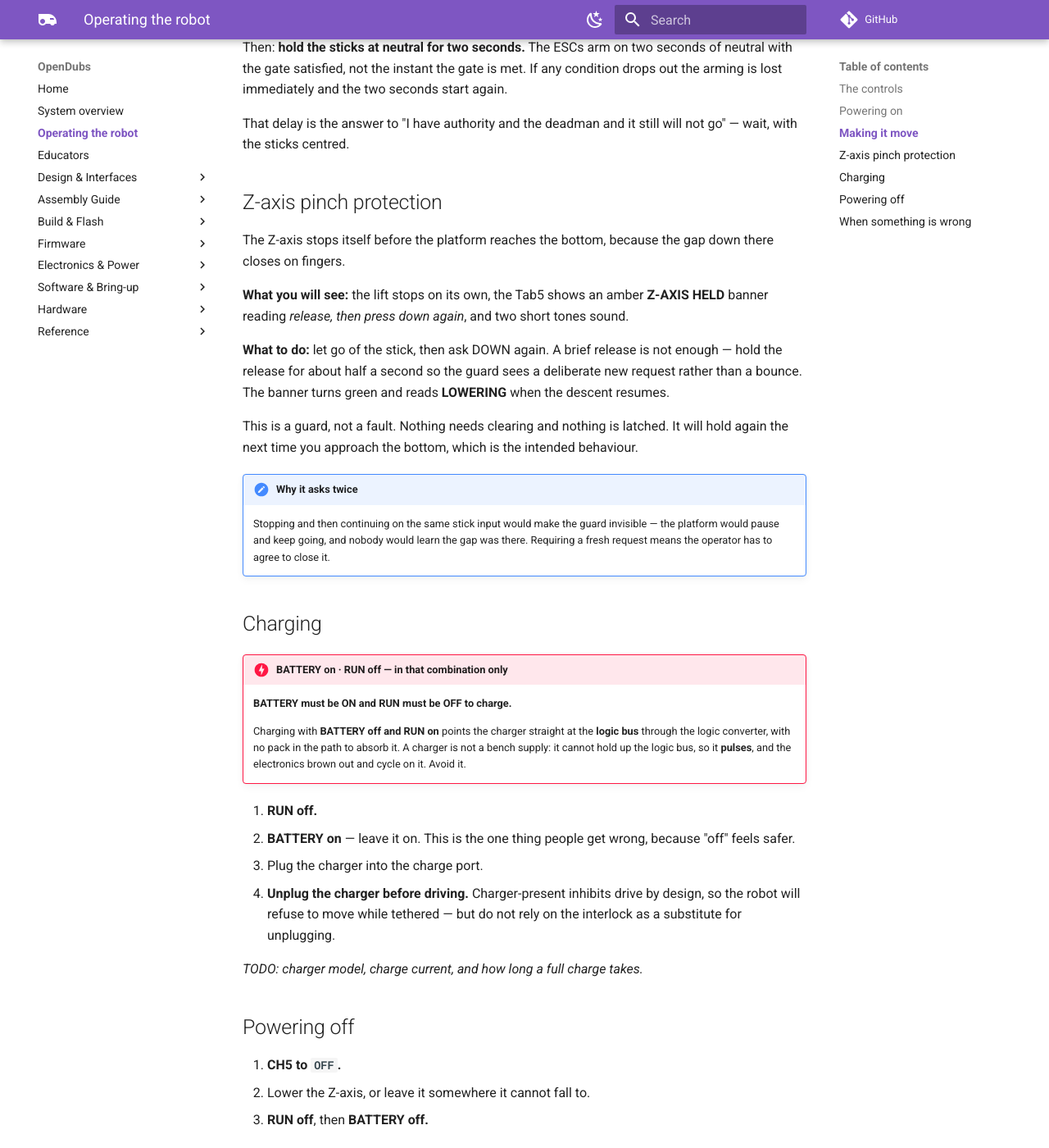
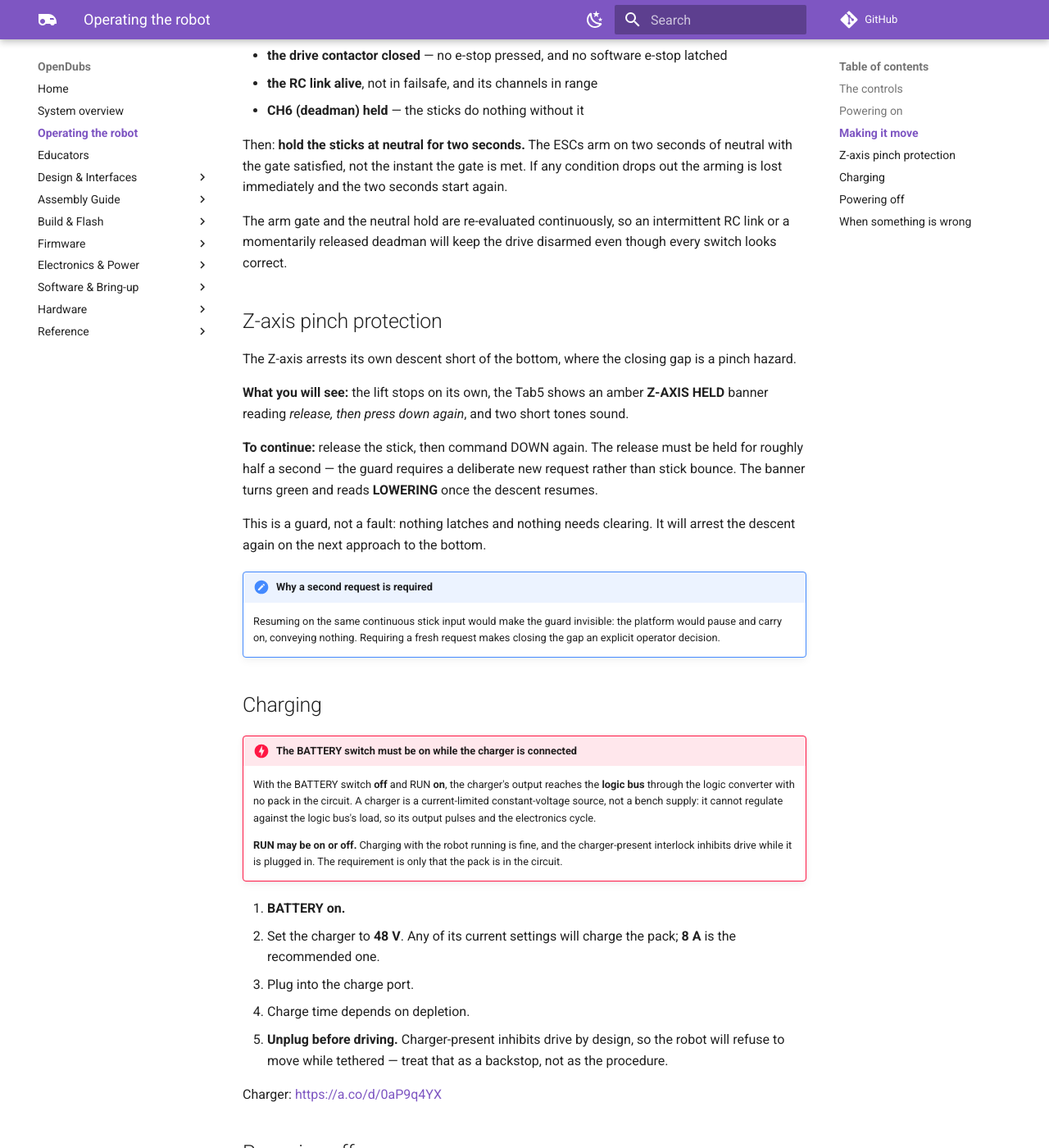
Before and after one commit to UW-Allen-School-Robotics/opendubs, an MkDocs documentation site: the page built from docs/operating.md, in a window 1280 px wide and 1400 px high, scrolled down 1528 px. Shown: the whole window at 82% size. Built offline with MkDocs 1.6.1 and Material for MkDocs 9.7.7, drawn with Linux system fonts in a browser that asks for light colours; comment, search, counter and statistics services are not loaded; some of the changed text lies outside the part shown.

Commit message:
docs(operating): correct the charging rule, and the locations
**The charging rule was wrong.** I had written it as a combination — BATTERY on
*and* RUN off. Only the first half is a requirement. Charging with RUN on is fine,
and the charger-present interlock inhibits drive while it is connected. The single
failure case is BATTERY **off** with RUN on, where the charger's output reaches the
logic bus through the logic converter with no pack in the circuit: a
current-limited constant-voltage source cannot regulate against that load, so its
output pulses and the electronics cycle.

Charger and settings recorded: 48 V, any current setting will charge, 8 A
recommended, time depends on depletion.

**Locations filled in.** The BATTERY latching switch is on the battery itself. The
emergency stops are a pair on the rear of the robot, left and right. Photo
placeholder left for both.

**Tone pass.** "Power sneaks through", "this is the one thing people get wrong" and
the aside about waiting with the sticks centred are gone. This page is read by
engineers; it states the mechanism and the consequence without editorialising.

Two items remain outstanding and are marked as such at the top rather than
scattered: the RUN button's location, and the contactor auto-arm behaviour that
exists on the robot but not in the repo — which needs settling at the robot, since
until then the contactor state at power-on may not match this page.

Also makes the punch-list annotation unambiguous: the logic-leg break is
implemented, not open. It appears in an open list only because that list dates from
2026-08.

Co-Authored-By: Claude Opus 5 <noreply@anthropic.com>

```diff
--- a/docs/operating.md
+++ b/docs/operating.md
@@ -4,22 +4,25 @@ How to power the robot on, make it move, and charge it. This is the operator's p
 things are built this way see [Control authority](control-authority.md),
 [Power architecture](power-architecture.md) and [E-stop system](e-stop.md).
 
-!!! warning "Stub — verify against your robot before trusting it"
-    This page is being written from the firmware and the wiring rather than from a photographed
-    control panel. The sequences and the charging rule are right; the switch **locations** and a
-    few numbers are marked *TODO*. Fix them as you use it.
+!!! note "Two items outstanding"
+    The **RUN** button's location and the robot's **contactor auto-arm** behaviour are both marked
+    *TODO* below and need confirming at the robot. Everything else on this page is verified against
+    the firmware and the wiring.
 
 ## The controls
 
 | Control | Where | What it does |
 |---|---|---|
-| **BATTERY** | latching button, *TODO — location* | connects the pack. The robot is electrically dead with this off |
+| **BATTERY** | latching button, **on the battery itself** | connects the pack. The robot is electrically dead with this off |
 | **RUN** (logic) | latching button, *TODO — location* | master switch for the **logic bus** — the Thor, the StamPLC, the router, the sensors |
-| **E-STOP** | mushroom button, *TODO — how many and where* | drops the drive contactor. Cuts motion, not the brain |
+| **E-STOP** | two, **rear of the robot, left and right** | drops the drive contactor. Cuts motion, not the brain |
 | **CH5** | transmitter, 3-position | **authority**: `OFF` / `MANUAL` / `AUTO` — who may command |
 | **CH6** | transmitter | **deadman** — held means a human is deliberately engaging |
 | **CH7** | transmitter, 3-position | **what the right stick talks to**: `OFF` / `Z-AXIS` / `PAN-TILT` |
 | **CH8** | transmitter, knob | speed scale |
+
+*TODO photo: the rear of the robot showing both emergency-stop buttons, and the battery with its
+latching switch.*
 
 The logic bus is **always on** once RUN is on — it is deliberately *not* behind the e-stop, so the
 robot keeps thinking, reporting and showing state while its actuators are dead.
@@ -32,7 +35,11 @@ robot keeps thinking, reporting and showing state while its actuators are dead.
 3. **RUN on.** The StamPLC screen and the Tab5 come up; the Thor takes longer.
 4. **Open the dashboard** from the tablet at `http://<robot>:8080`. The robot has no screen of its
    own — the tablet is the interface.
-5. **Check the e-stop is released** and that the dashboard shows the contactor closed.
+5. **Confirm both e-stops are released** and that the dashboard reports the contactor closed.
+
+*TODO: the robot carries a contactor auto-arm behaviour that is not in the repo. Confirm what it
+does at power-on and settle whether it stays — until then, the contactor state at boot may differ
+from what this page describes.*
 
 ## Making it move
 
@@ -47,56 +54,59 @@ Then: **hold the sticks at neutral for two seconds.** The ESCs arm on two second
 the gate satisfied, not the instant the gate is met. If any condition drops out the arming is lost
 immediately and the two seconds start again.
 
-That delay is the answer to "I have authority and the deadman and it still will not go" — wait,
-with the sticks centred.
+The arm gate and the neutral hold are re-evaluated continuously, so an intermittent RC link or a
+momentarily released deadman will keep the drive disarmed even though every switch looks correct.
 
 ## Z-axis pinch protection
 
-The Z-axis stops itself before the platform reaches the bottom, because the gap down there closes
-on fingers.
+The Z-axis arrests its own descent short of the bottom, where the closing gap is a pinch hazard.
 
 **What you will see:** the lift stops on its own, the Tab5 shows an amber **Z-AXIS HELD** banner
 reading *release, then press down again*, and two short tones sound.
 
-**What to do:** let go of the stick, then ask DOWN again. A brief release is not enough — hold the
-release for about half a second so the guard sees a deliberate new request rather than a bounce.
-The banner turns green and reads **LOWERING** when the descent resumes.
+**To continue:** release the stick, then command DOWN again. The release must be held for roughly
+half a second — the guard requires a deliberate new request rather than stick bounce. The banner
+turns green and reads **LOWERING** once the descent resumes.
 
-This is a guard, not a fault. Nothing needs clearing and nothing is latched. It will hold again
-the next time you approach the bottom, which is the intended behaviour.
+This is a guard, not a fault: nothing latches and nothing needs clearing. It will arrest the
+descent again on the next approach to the bottom.
 
-!!! note "Why it asks twice"
-    Stopping and then continuing on the same stick input would make the guard invisible — the
-    platform would pause and keep going, and nobody would learn the gap was there. Requiring a
-    fresh request means the operator has to agree to close it.
+!!! note "Why a second request is required"
+    Resuming on the same continuous stick input would make the guard invisible: the platform would
+    pause and carry on, conveying nothing. Requiring a fresh request makes closing the gap an
+    explicit operator decision.
 
 ## Charging
 
-!!! danger "BATTERY on · RUN off — in that combination only"
-    **BATTERY must be ON and RUN must be OFF to charge.**
+!!! danger "The BATTERY switch must be on while the charger is connected"
+    With the BATTERY switch **off** and RUN **on**, the charger's output reaches the **logic bus**
+    through the logic converter with no pack in the circuit. A charger is a current-limited
+    constant-voltage source, not a bench supply: it cannot regulate against the logic bus's load,
+    so its output pulses and the electronics cycle.
 
-    Charging with **BATTERY off and RUN on** points the charger straight at the **logic bus**
-    through the logic converter, with no pack in the path to absorb it. A charger is not a bench
-    supply: it cannot hold up the logic bus, so it **pulses**, and the electronics brown out and
-    cycle on it. Avoid it.
+    **RUN may be on or off.** Charging with the robot running is fine, and the charger-present
+    interlock inhibits drive while it is plugged in. The requirement is only that the pack is in
+    the circuit.
 
-1. **RUN off.**
-2. **BATTERY on** — leave it on. This is the one thing people get wrong, because "off" feels safer.
-3. Plug the charger into the charge port.
-4. **Unplug the charger before driving.** Charger-present inhibits drive by design, so the robot
-   will refuse to move while tethered — but do not rely on the interlock as a substitute for
-   unplugging.
+1. **BATTERY on.**
+2. Set the charger to **48 V**. Any of its current settings will charge the pack; **8 A** is the
+   recommended one.
+3. Plug into the charge port.
+4. Charge time depends on depletion.
+5. **Unplug before driving.** Charger-present inhibits drive by design, so the robot will refuse to
+   move while tethered — treat that as a backstop, not as the procedure.
 
-*TODO: charger model, charge current, and how long a full charge takes.*
+Charger: <https://a.co/d/0aP9q4YX>
 
 ## Powering off
 
 1. **CH5 to `OFF`.**
-2. Lower the Z-axis, or leave it somewhere it cannot fall to.
+2. Lower the Z-axis, or leave it at a height from which it cannot fall.
 3. **RUN off**, then **BATTERY off.**
 
-Pulling power on a moving robot is how the StamPLC and the RC link have been upset in the past. An
-orderly bring-down sequence is still to be designed — see the punch list.
+Cutting power while the robot is in motion has previously disturbed the StamPLC and the RC link. A
+defined bring-down sequence — command neutral, disarm, open the contactor, park the Z-axis, then
+bring down the compute — is specified but not yet implemented.
 
 ## When something is wrong
 
@@ -106,5 +116,6 @@ orderly bring-down sequence is still to be designed — see the punch list.
 | Dashboard unreachable | the robot and the tablet on the same network; the Thor takes the longest to boot |
 | Sticks do nothing | CH5 not in `MANUAL`; CH6 not held; the two-second neutral hold not yet elapsed |
 | Drive dead, brain alive | an e-stop is pressed or software-latched — the contactor is open |
-| Lift stops near the bottom | working as intended — see *Z-axis pinch protection* |
-| Robot refuses to drive, everything else fine | charger still plugged in |
+| Lift stops near the bottom | expected behaviour — see *Z-axis pinch protection* |
+| Drive refused with no other fault | the charger is still connected |
+| Electronics cycling while charging | the BATTERY switch is off — see *Charging* |
```
Also changed, not shown: notes/punch-list.md (+7 -5 lines).
